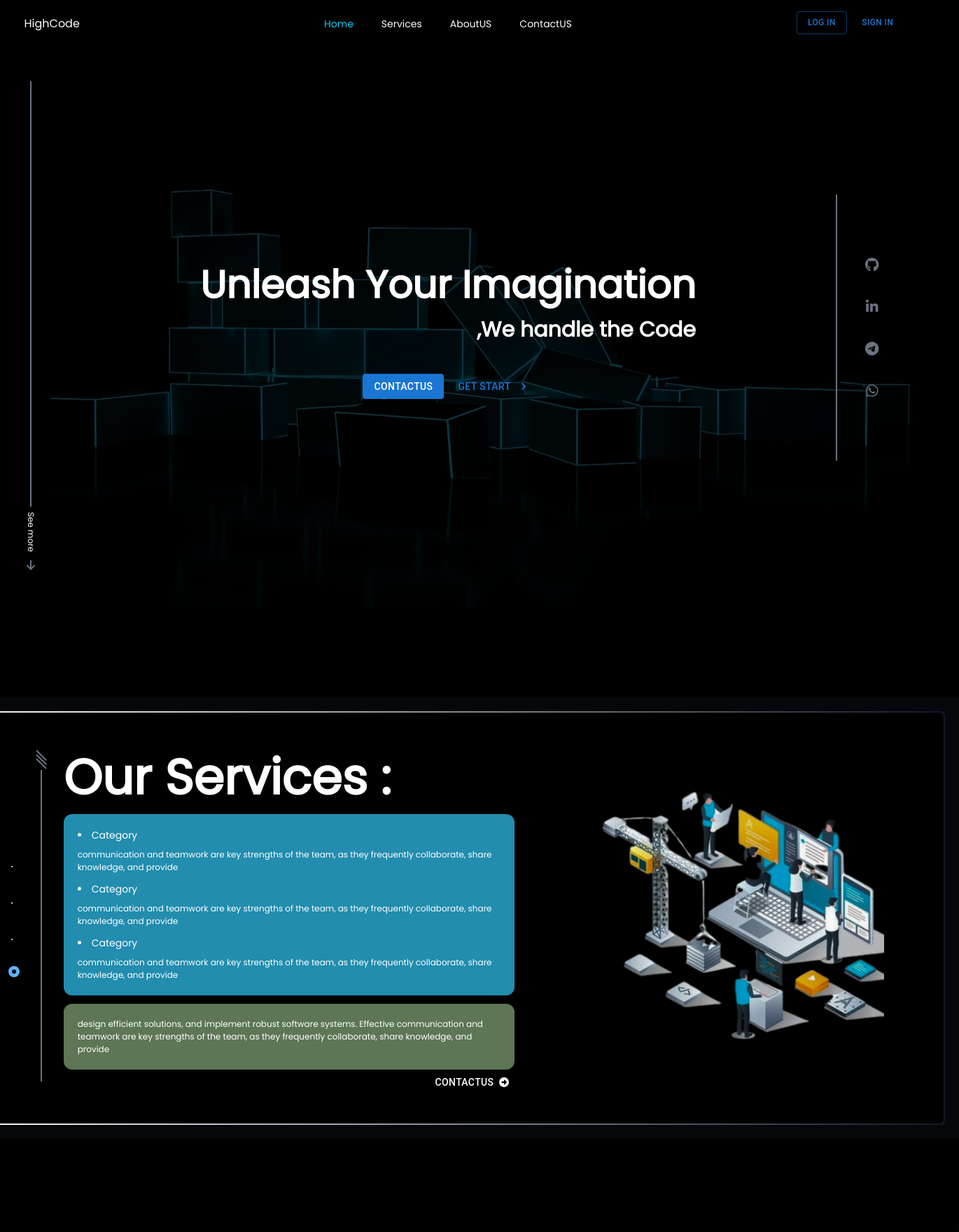
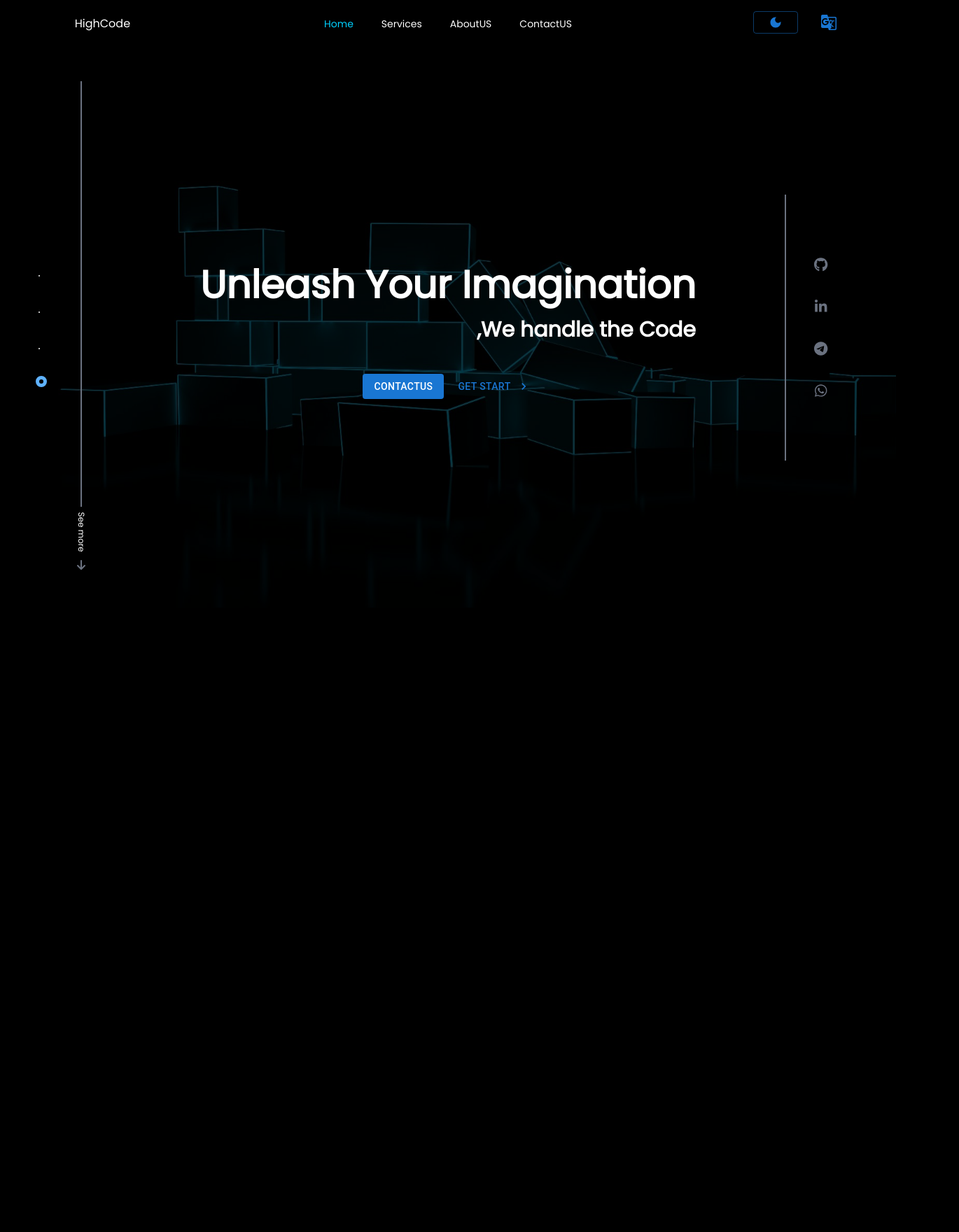
Before and after one commit to Shayangstp/highCodeWebsite, a Next.js app: page / in a window 1280 px wide. Shown: the top 1760 px of the page at 70% size, 1370 px wide, since content can reach past the window. After the commit the page ends 868 px from the top, so only its background shows below. Built offline with nearby package versions, Linux system fonts and the light colour scheme.

Commit message:
nav and hero responsive complete

```diff
--- /dev/null
+++ b/app/Providers.jsx
@@ -0,0 +1,11 @@
+"use client";
+
+import { ThemeProvider } from "next-themes";
+
+export const Provider = ({ children }) => {
+  return (
+    <ThemeProvider attribute="class" defaultTheme="system" enableSystem>
+      {children}
+    </ThemeProvider>
+  );
+};
--- a/app/components/Hero.jsx
+++ b/app/components/Hero.jsx
@@ -16,6 +16,7 @@ import { Button } from "@mui/material";
 import KeyboardArrowRightIcon from "@mui/icons-material/KeyboardArrowRight";
 import { IconButton, Tooltip } from "@mui/material";
 import { AddCircle } from "@mui/icons-material";
+import { social } from "../helpers";
 
 const page = ["home", "sec1", "sec2", "sec4"];
 const constactIcons = [
@@ -72,11 +73,10 @@ const Hero = () => {
   }, []);
 
   return (
-    <div className="h-[100vh]">
-      <section className="grid grid-cols-5 h-[100%] hero">
+    <div className="h-[100vh] relative">
+      <section className="xl:grid grid-cols-5 h-[100%] flex justify-center relative hero bg-cover bg-center">
         {/* col 1 */}
-
-        <div className="flex justify-center items-center col-span-1 h-[100%] ">
+        <div className="xl:flex justify-center items-center col-span-1 h-[100%] hidden">
           <div className="text-white flex flex-col gap-7">
             {page.map((item, index) => (
               <div key={index}>
@@ -108,10 +108,10 @@ const Hero = () => {
         {/* col 2 */}
         <div className="col-span-3 flex justify-center items-center">
           <div className="">
-            <div className="text-white text-[55px] font-bold">
+            <div className="text-white md:text-[55px] sm:text-[30px] text-[20px]  font-bold">
               Unleash Your Imagination
             </div>
-            <div className="text-white text-[30px] font-bold text-end ms-2">
+            <div className="text-white md:text-[30px] sm:text-[20px] text-[12px] font-bold text-end ms-2">
               ,We handle the Code
             </div>
             <div className="flex justify-center gap-3 mt-10">
@@ -131,18 +131,18 @@ const Hero = () => {
           </div>
         </div>
         {/* col 3 */}
-        <div className="col-span-1 h-[100%]">
+        <div className="xl:col-span-1 h-[100%] hidden xl:inline-block">
           <div className="text-red-600 flex items-center justify-center p-5 h-[100%]">
             <div className="border border-gray-500 w-0 h-[50%]"></div>
             <div className="ms-10 flex flex-col gap-10">
-              {constactIcons.map((item) => {
+              {social.map((item) => {
                 return (
-                  <Tooltip title={item.title} arrow>
-                    <FontAwesomeIcon
-                      icon={item.icon}
-                      className="text-gray-500 h-[10px] hover:text-[#00D1FF] cursor-pointer text-[20px]"
-                    />
-                  </Tooltip>
+                  // <Tooltip title={item.title} arrow>
+                  <FontAwesomeIcon
+                    icon={item.icon}
+                    className="text-gray-500 h-[10px] hover:text-[#00D1FF] cursor-pointer text-[20px]"
+                  />
+                  // </Tooltip>
                 );
               })}
             </div>
--- a/app/components/Nav.jsx
+++ b/app/components/Nav.jsx
@@ -1,5 +1,6 @@
 "use client";
-import React, { useState, useEffect } from "react";
+import React, { useState, useEffect, useDeferredValue } from "react";
+import { useTheme } from "next-themes";
 import Link from "next/link";
 import {
   AppBar,
@@ -11,19 +12,28 @@ import {
   ListItem,
   ListItemText,
   Button,
+  Divider,
 } from "@mui/material";
 import { Menu } from "@mui/icons-material";
+import LightModeIcon from "@mui/icons-material/LightMode";
+import DarkModeIcon from "@mui/icons-material/DarkMode";
+import GTranslateIcon from "@mui/icons-material/GTranslate";
+import { social } from "../helpers";
+import { FontAwesomeIcon } from "@fortawesome/react-fontawesome";
 
 const Nav = () => {
   const [activeLink, setActiveLink] = useState("/");
+  const { setTheme, resolvedTheme, theme } = useTheme();
   const [isDrawerOpen, setIsDrawerOpen] = useState(false);
 
   const toggleDrawer = () => {
     setIsDrawerOpen(!isDrawerOpen);
   };
 
+  console.log(resolvedTheme);
+
   const navList = (
-    <ul className="mt-2 mb-4 flex flex-col gap-2 lg:mb-0 lg:mt-0 lg:flex-row lg:items-center lg:gap-10">
+    <ul className="mt-2 mb-4 flex flex-col gap-2 xl:mb-0 xl:mt-0 xl:flex-row xl:items-center xl:gap-10">
       <li>
         <Link
           href="/"
@@ -72,45 +82,60 @@ const Nav = () => {
   );
 
   return (
-    <div className="bg-transparent border-none p-2">
-      <div className="grid grid-cols-5 text-blue-gray-900">
-        <div className="lg:col-span-1 flex justify-center  p-2">
+    <div className="bg-transparent p-2">
+      <div
+        id="navExpand"
+        className="xl:grid grid-cols-5 text-blue-gray-900 hidden"
+      >
+        <div className="xl:col-span-1 hidden xl:flex xl:justify-center p-2">
           <Link
             href="/"
-            className="text-center ms-10 mr-4 cursor-pointer py-1.5 text-white"
+            className="text-center xl:ms-10 xl:mr-4 cursor-pointer py-1.5 text-white dark:text-red-500"
           >
             HighCode
           </Link>
         </div>
-        <div className="lg:col-span-3 flex justify-center  p-2">
-          <div className="hidden lg:block mt-2">{navList}</div>
+        <div className="xl:col-span-3 flex justify-center  p-2">
+          <div className="hidden xl:block mt-2">{navList}</div>
         </div>
         <div className="">
           <div className="flex justify-center gap-x-3 p-2">
             <Button
               variant="outlined"
               size="middle"
-              className="hidden lg:inline-block text-white border border-gray-500 hover:border-cyan-300 px-4 rounded-lg"
+              className="hidden xl:inline-block text-white border border-gray-500 hover:border-cyan-300 px-4 rounded-lg"
+              onClick={() =>
+                setTheme(resolvedTheme === "dark" ? "light" : "dark")
+              }
             >
-              <span className="text-[12px]">Log In</span>
+              {/* <span className="text-[12px]">Log In</span> */}
+              {theme === "dark" ? (
+                <LightModeIcon fontSize="small" />
+              ) : (
+                <DarkModeIcon fontSize="small" />
+              )}
             </Button>
             <Button
+              id="i18"
               size="small"
-              className="hidden lg:inline-block bg-gray-800 text-white rounded-lg px-4 hover:text-cyan-300"
+              className="hidden xl:inline-block bg-gray-800 text-white rounded-lg px-4 hover:text-cyan-300"
             >
-              <span className="text-[12px]">Sign in</span>
+              <GTranslateIcon />
             </Button>
             {/* the drwer */}
-            <div className="col-span-5 lg:col-span-0">
-              <div className="bg-transparent lg:hidden flex justify-between w-[100vw]">
+          </div>
+        </div>
+      </div>
+      <div className="text-blue-gray-900 xl:hidden">
+        <div className="bg-transparent xl:hidden flex justify-between">
           <Link
             href="/"
-                  className="text-center ms-10 mr-4 cursor-pointer py-1.5 text-white"
+            className="inline-block xl:hidden text-center ms-10 mr-4 cursor-pointer py-1.5 text-white dark:text-red-500"
           >
             HighCode
           </Link>
           <IconButton
-                  className="text-white me-10"
+            className="text-white"
             edge="start"
             color="inherit"
             aria-label="menu"
@@ -119,7 +144,7 @@ const Nav = () => {
             <Menu />
           </IconButton>
         </div>
-
+      </div>
       <Drawer anchor="right" open={isDrawerOpen} onClose={toggleDrawer}>
         <div className="bg-gray-900 h-[100vh]">
           <header className="text-white p-4 mt-3">
@@ -130,15 +155,22 @@ const Nav = () => {
                   variant="text"
                   size="middle"
                   className=" text-white border border-gray-500 hover:text-cyan-300 px-4 rounded-lg"
+                  onClick={() =>
+                    setTheme(resolvedTheme === "dark" ? "light" : "dark")
+                  }
                 >
-                          <span className="text-[12px]">Log In</span>
+                  {theme === "dark" ? (
+                    <LightModeIcon fontSize="small" />
+                  ) : (
+                    <DarkModeIcon fontSize="small" />
+                  )}
                 </Button>
                 <Button
                   variant="text"
                   size="small"
                   className=" text-white border border-gray-500 hover:text-cyan-300 px-4 rounded-lg"
                 >
-                          <span className="text-[12px]">Sign in</span>
+                  <GTranslateIcon />
                 </Button>
               </div>
             </div>
@@ -146,34 +178,43 @@ const Nav = () => {
           </header>
           <List className="w-[300px] flex flex-col text-white">
             <ListItem
-                      button
               onClick={toggleDrawer}
-                      className="hover:bg-cyan-600"
+              className="hover:bg-cyan-600 cursor-pointer"
             >
               <ListItemText primary="Home" />
             </ListItem>
             <ListItem
-                      button
               onClick={toggleDrawer}
-                      className="hover:bg-cyan-600"
+              className="hover:bg-cyan-600 cursor-pointer"
             >
               <ListItemText primary="About" />
             </ListItem>
 
             <ListItem
-                      button
               onClick={toggleDrawer}
-                      className="hover:bg-cyan-600"
+              className="hover:bg-cyan-600 cursor-pointer"
             >
               <ListItemText primary="Contact" />
             </ListItem>
           </List>
+          <Divider className="bg-white w-[90%] mx-auto" />
+          <div
+            id="social"
+            className="flex justify-center gap-10 mt-5 text-[20px]"
+          >
+            {social.map((item, idx) => {
+              return (
+                <div
+                  className="text-white hover:text-cyan-400 cursor-pointer
+                "
+                >
+                  <FontAwesomeIcon key={idx} icon={item.icon} />
+                </div>
+              );
+            })}
+          </div>
         </div>
       </Drawer>
-            </div>
-          </div>
-        </div>
-      </div>
     </div>
   );
 };
--- a/app/components/OurServices.jsx
+++ b/app/components/OurServices.jsx
@@ -44,9 +44,9 @@ const OurServices = () => {
     };
   }, []);
   return (
-    <section className=" bg-gray-900 bg-opacity-30  w-full p-5 mt-32">
-      <div className=" w-full h-[100%]  rounded-md bg-gradient-to-r from-white to-gray-900 p-0.5">
-        <main className="grid grid-cols-8 p-10 w-full h-[100%] bg-black rounded-md">
+    <section className=" bg-gray-900 bg-opacity-30 p-5 mt-32">
+      <div className=" h-[100%] rounded-md bg-gradient-to-r from-white to-gray-900 p-0.5">
+        <main className="grid grid-cols-8 p-10 max-w-screen-sm h-[100%] bg-black rounded-md">
           {/* col 1 */}
           <div className="flex justify-center items-center col-span-5 ms-10 h-[100%] ">
             <div className="text-white flex flex-col gap-7">
@@ -125,7 +125,7 @@ const OurServices = () => {
             </div>
           </div>
           {/* end of col 1 */}
-          <div className="flex justify-center items-center col-span-3 h-[100%]">
+          <div className="xl:flex hidden justify-center items-center col-span-3 h-[100%]">
             {/* test the img tag */}
             <div className="sec2Wallpaper w-full h-full me-10" />
           </div>
--- a/app/globals.css
+++ b/app/globals.css
@@ -9,13 +9,16 @@ body {
 .hero {
   background-image: url("../public/assets/testFinal.png");
   background-size: cover;
+  object-fit: cover;
 }
+
 .sec2Wallpaper {
   background-image: url("../public/assets/sec2Wallpaper.png");
   background-size: cover;
   width: 450px;
   height: 450px;
 }
+
 .sec3Wallpaper-aboutUs {
   background-image: url("../public/assets/sec3Wallpaper-aboutUs.png");
   background-size: cover;
--- /dev/null
+++ b/app/helpers/index.js
@@ -0,0 +1,25 @@
+import {
+  faGithub,
+  faLinkedinIn,
+  faWhatsapp,
+  faTelegram,
+} from "@fortawesome/free-brands-svg-icons";
+
+export const social = [
+  {
+    icon: faGithub,
+    title: "github.com/HighCodeTeam",
+  },
+  {
+    icon: faLinkedinIn,
+    title: "linkedin.com/HighCodeTeam",
+  },
+  {
+    icon: faTelegram,
+    title: "telegram.com/HighCodeTeam",
+  },
+  {
+    icon: faWhatsapp,
+    title: "whatsapp.com/HighCodeTeam",
+  },
+];
--- a/app/layout.jsx
+++ b/app/layout.jsx
@@ -1,9 +1,10 @@
 import { Inter, Poppins } from "next/font/google";
 import "./globals.css";
-import { config } from '@fortawesome/fontawesome-svg-core'
-import '@fortawesome/fontawesome-svg-core/styles.css'
+import { config } from "@fortawesome/fontawesome-svg-core";
+import "@fortawesome/fontawesome-svg-core/styles.css";
+import { Provider } from "./Providers";
 
-config.autoAddCss = false
+config.autoAddCss = false;
 
 const poppins = Poppins({ weight: "400", subsets: ["latin"] });
 
@@ -14,8 +15,10 @@ export const metadata = {
 
 const RootLayout = ({ children }) => {
   return (
-    <html lang="en">
-      <body className={poppins.className}>{children}</body>
+    <html lang="en" suppressHydrationWarning>
+      <body className={poppins.className}>
+        <Provider>{children}</Provider>
+      </body>
     </html>
   );
 };
--- a/app/page.jsx
+++ b/app/page.jsx
@@ -10,15 +10,15 @@ import Skills from "./components/Skills";
 
 const Home = () => {
   return (
-    <div className="flex justify-center items-center">
+    <div className="">
       <div className="bg-cover bg-center min-h-[100vh] max-w-[1920px]">
         <Navbar />
         <Hero />
-        <OurServices />
+        {/* <OurServices />
         <AboutUs />
         <Skills />
         <BlogSection />
-        <Footer />
+        <Footer /> */}
       </div>
     </div>
   );
--- a/package.json
+++ b/package.json
@@ -18,6 +18,7 @@
     "@mui/icons-material": "^5.15.2",
     "@mui/material": "^5.15.2",
     "next": "14.0.4",
+    "next-themes": "^0.2.1",
     "react": "^18",
     "react-dom": "^18",
     "swiper": "^11.0.5"
--- a/tailwind.config.js
+++ b/tailwind.config.js
@@ -1,5 +1,6 @@
 /** @type {import('tailwindcss').Config} */
 module.exports = {
+  darkMode: "class",
   content: [
     "./pages/**/*.{js,ts,jsx,tsx,mdx}",
     "./components/**/*.{js,ts,jsx,tsx,mdx}",
```
Also changed, not shown: app/assets/testFinal.png (added), 1 other file (tests, documents, lock files or other folders). Lines whose indentation alone changed are shown as unchanged.
